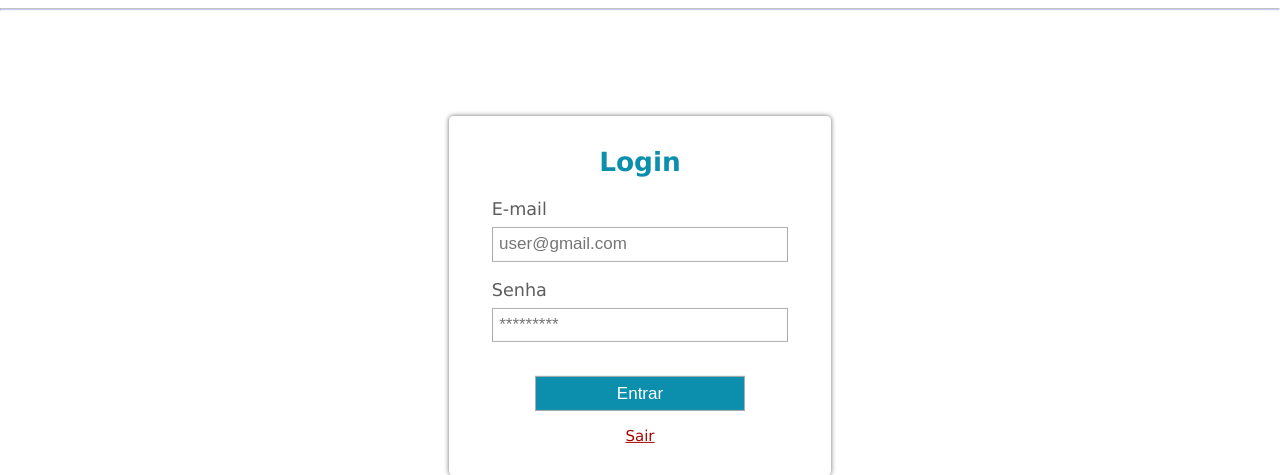
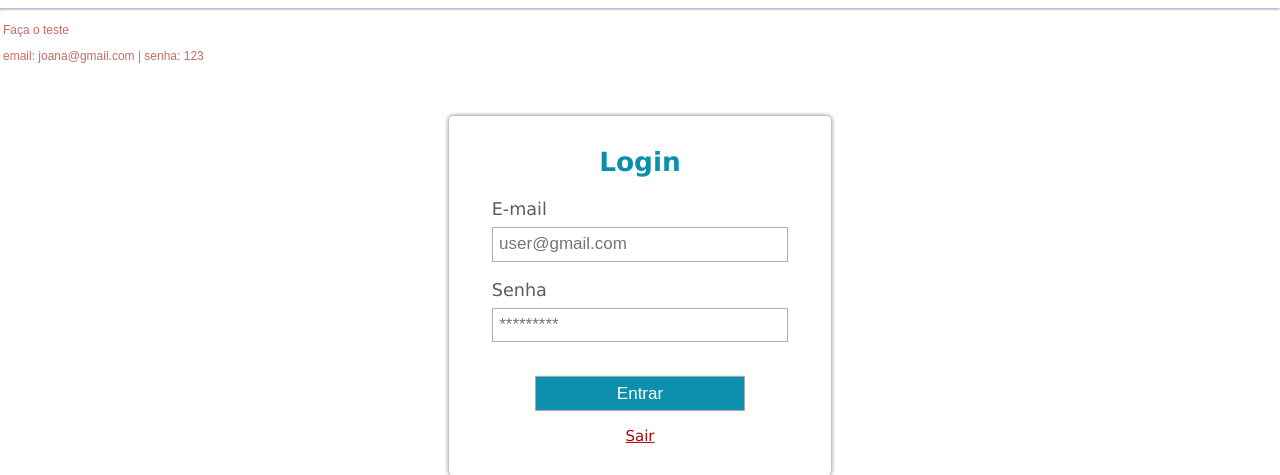
Before and after one commit to LayzaDev/Dental-Clinic-Website-Project, a PHP site: page /login.html in a window 1280 px wide. Shown: the part 104-579 px from the top of the page. Run offline with PHP 8.4, Linux system fonts and the light colour scheme.

Commit message:
ultimas modificações design

```diff
--- a/css/login.css
+++ b/css/login.css
@@ -86,6 +86,14 @@ div {
   display: none;
 }
 
+.modal {
+  width: 350px;
+  font-size: 12px;
+  margin-left: 3px;
+  color: #a50802;
+  opacity: 0.6;
+}
+
 footer {
   background-color: #0b8fac;
   padding: 2px;
--- a/login.html
+++ b/login.html
@@ -29,6 +29,10 @@
       <span class="validationSpan"></span>
     </form>
   </main>
+  <div class="modal">
+      <p>Faça o teste</p>
+      <span>email: joana@gmail.com | senha: 123</span>
+    </div>
   <footer>
     <p>&copy By Layza Nauane</p>
   </footer>
```
Also changed, not shown: css/treatments.css (+9 -6 lines).
